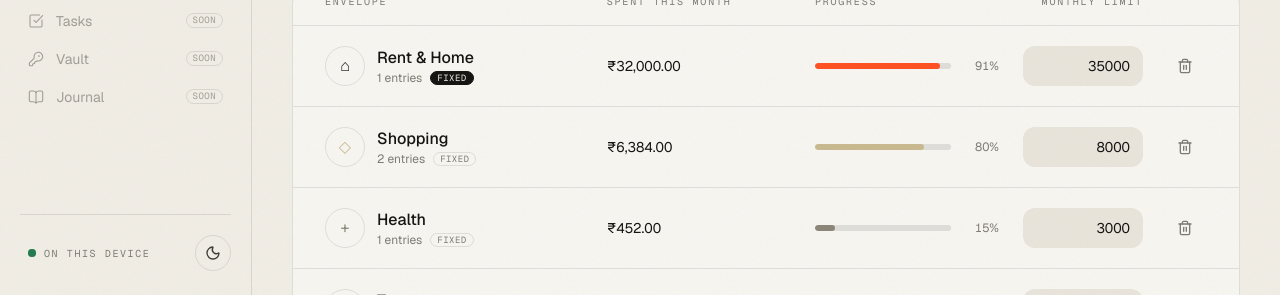
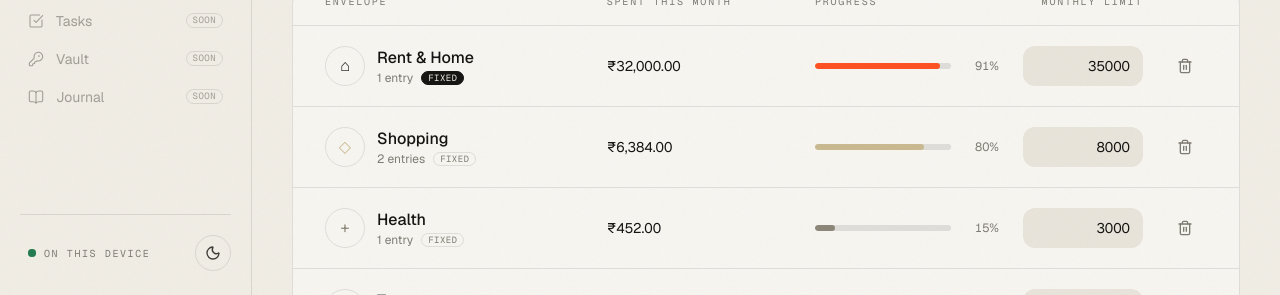
Before and after one commit to rohaanmgeorge/privateopss, a Next.js app: page /budget/plan in a window 1280 px wide. Shown: the part 505-800 px from the top of the page. Built offline with nearby package versions, Linux system fonts and the light colour scheme.

Commit message:
Pluralise entry counts correctly on the plan page
Co-Authored-By: Claude Opus 5.5 <noreply@anthropic.com>

```diff
--- a/src/components/budget/plan-view.tsx
+++ b/src/components/budget/plan-view.tsx
@@ -131,7 +131,7 @@ function EnvelopeRow({ item, state }: { item: CategorySpend; state: BudgetState
         <div>
           <p className="font-medium">{category.name}</p>
           <p className="flex items-center gap-2 text-xs text-muted">
-            {count} entries
+            {count} {count === 1 ? "entry" : "entries"}
             <button
               type="button"
               aria-pressed={!!category.fixed}
```
